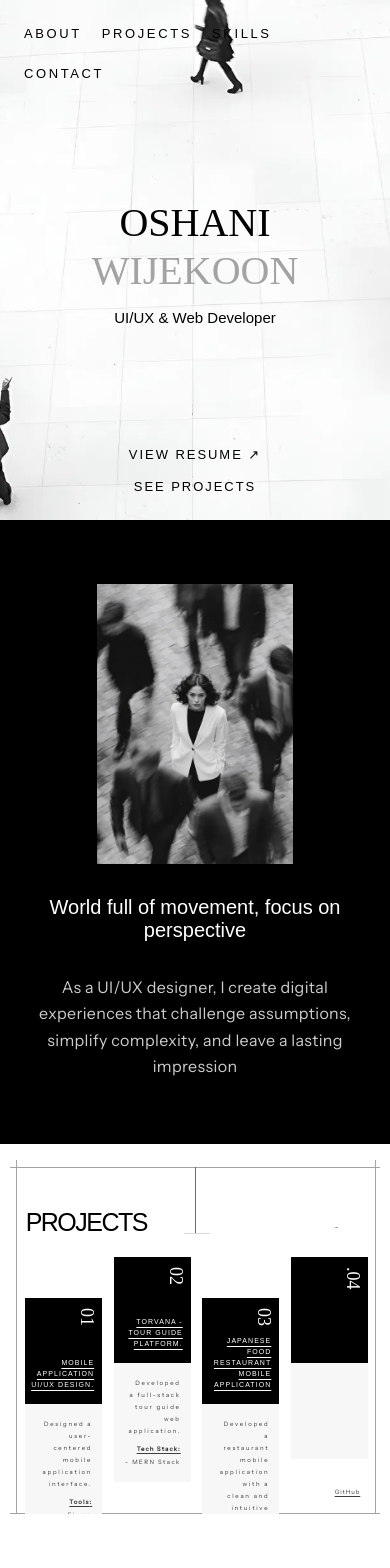
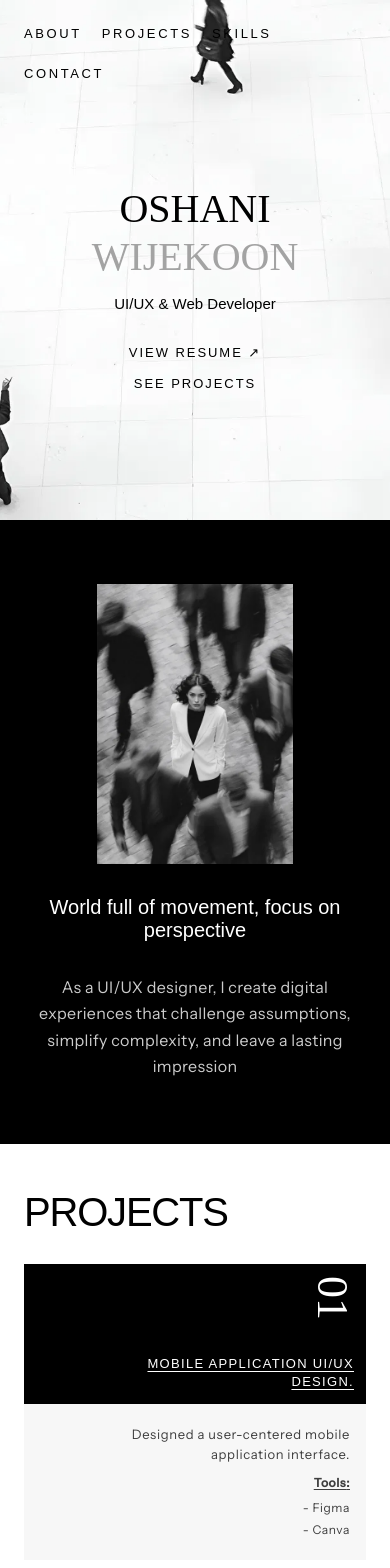
Before and after one commit to OshaniWijekoon/portfolio-fixed, a Next.js app: page / in a window 390 px wide. Shown: the top 1568 px of the page. Built offline with nearby package versions, Linux system fonts and the light colour scheme; a web font is replaced by a local one.

Commit message:
Fix mobile hero spacing and image crop

```diff
--- a/components/Hero.tsx
+++ b/components/Hero.tsx
@@ -26,11 +26,10 @@ const bottomLinks = [
  * Sizing uses the same fluid clamp() approach as the rest of the site,
  * scaled off a 1512px design reference (vw = value / 1512 * 100).
  *
- * Mobile: the 900/500 aspect ratio is too wide/short on narrow screens
- * (crops the photo and squeezes the name), so below `sm` it switches to a
- * taller 3/4 ratio and the bottom links stack instead of sitting inline.
- * Desktop (`sm:` and up) is untouched — every class active at `sm:` and
- * above resolves to exactly what the original markup had.
+ * Mobile: name + subtitle + links are grouped and centered as a single
+ * unit (`sm:contents` makes the grouping wrapper disappear at `sm:` and
+ * up, so desktop falls back to the exact original 3-part flex layout —
+ * nav / flex-1 name block / bottom links).
  */
 export default function Hero() {
   return (
@@ -45,7 +44,7 @@ export default function Hero() {
           alt=""
           fill
           priority
-          className="object-cover object-center"
+          className="object-cover object-top sm:object-center"
           sizes="100vw"
         />
       </div>
@@ -76,8 +75,16 @@ export default function Hero() {
         })}
       </nav>
 
+      {/*
+        Mobile grouping wrapper: centers name+subtitle+links together
+        as one block. `sm:contents` removes this element from the box
+        model at sm+, so its two children become direct flex children
+        of <section> again — restoring the original desktop layout
+        exactly (name block flex-1, links pinned at bottom).
+      */}
+      <div className="flex flex-1 flex-col items-center justify-center gap-y-[clamp(24px,7vw,56px)] sm:contents">
         {/* Centered name block */}
-      <div className="relative z-20 flex flex-1 flex-col items-center justify-center px-6 text-center">
+        <div className="relative z-20 flex flex-col items-center justify-center px-6 text-center sm:flex-1">
           <motion.h1
             variants={scaleIn}
             initial="hidden"
@@ -127,6 +134,7 @@ export default function Hero() {
             );
           })}
         </div>
+      </div>
     </section>
   );
 }
--- a/components/Projects.tsx
+++ b/components/Projects.tsx
@@ -53,6 +53,11 @@ const projects: Project[] = [
 //
 // Motion: each card fades/rises in with a staggered delay based on its
 // index, using the same shared timing as every other section.
+//
+// Mobile: the desktop layout below is absolutely-positioned 4-up grid that
+// only works down to a certain width. Below `sm` it's replaced entirely by
+// a simple full-width stacked list (MobileProjectCard) with fixed, legible
+// font sizes instead of the vw-scaled desktop values.
 
 function ProjectCard(props: { project: Project; index: number }) {
   const project = props.project;
@@ -69,7 +74,7 @@ function ProjectCard(props: { project: Project; index: number }) {
       <div className="relative h-[clamp(106px,12.56vw,300px)] bg-black">
         <span
           aria-hidden="true"
-          className="absolute right-[clamp(6px,0.66vw,16px)] top-[clamp(10px,0.99vw,24px)] z-10 text-[clamp(18px,2.05vw,49px)] leading-none text-white [writing-mode:vertical-rl]"
+          className="absolute right-[clamp(6px,0.66vw,16px)] top-[clamp(10px,0.99vw,24px)] z-10 text-[clamp(26px,2.6vw,62px)] leading-none text-white [writing-mode:vertical-rl]"
           style={{ fontFamily: '"Times New Roman", serif' }}
         >
           {project.number}
@@ -109,9 +114,98 @@ function ProjectCard(props: { project: Project; index: number }) {
   );
 }
 
+function MobileProjectCard(props: { project: Project; index: number }) {
+  const project = props.project;
+
+  return (
+    <motion.article
+      className="w-full"
+      initial="hidden"
+      whileInView="show"
+      viewport={viewport}
+      variants={fadeUp}
+      transition={revealTransition(staggerDelay(props.index, 0.1))}
+    >
+      <div className="relative flex h-[140px] items-start justify-end bg-black p-3">
+        <span
+          aria-hidden="true"
+          className="text-[44px] leading-none text-white [writing-mode:vertical-rl]"
+          style={{ fontFamily: '"Times New Roman", serif' }}
+        >
+          {project.number}
+        </span>
+        {project.title ? (
+          <a
+            href="#"
+            className="absolute bottom-3 right-3 max-w-[80%] text-right font-body text-[13px] uppercase leading-[1.4] tracking-[0.1em] text-white underline decoration-[0.5px] underline-offset-[3px]"
+          >
+            {project.title}
+          </a>
+        ) : null}
+      </div>
+
+      <div className="bg-[#f7f7f7] px-4 py-5 text-right">
+        {project.description ? (
+          <p className="ml-auto max-w-[92%] font-sans text-[13px] leading-[1.6] tracking-[0.05em] text-[#3e3e3e]">
+            {project.description}
+          </p>
+        ) : null}
+
+        {project.techItems && project.techItems.length > 0 ? (
+          <div className="mt-3">
+            <p className="font-sans text-[12px] font-bold leading-none tracking-[0.05em] text-[#3e3e3e] underline decoration-[0.5px] underline-offset-[2px]">
+              {project.techLabel}:
+            </p>
+            <ul className="mt-2 font-sans text-[12px] leading-[1.8] tracking-[0.05em] text-[#3e3e3e]">
+              {project.techItems.map(function (item) {
+                return <li key={item}>- {item}</li>;
+              })}
+            </ul>
+          </div>
+        ) : null}
+      </div>
+    </motion.article>
+  );
+}
+
 export default function Projects() {
   return (
-    <section id="projects" className="w-full overflow-hidden bg-white px-0 py-4 sm:py-6">
+    <section id="projects" className="w-full overflow-hidden bg-white">
+      {/* ===================== MOBILE ===================== */}
+      <div className="flex flex-col gap-8 px-6 py-12 sm:hidden">
+        <motion.h2
+          className="font-display text-[40px] uppercase leading-none tracking-[-0.03em] text-black"
+          initial={{ opacity: 0, y: -20 }}
+          whileInView={{ opacity: 1, y: 0 }}
+          viewport={viewport}
+          transition={revealTransition()}
+        >
+          Projects
+        </motion.h2>
+
+        {projects.map(function (project, index) {
+          return (
+            <MobileProjectCard key={project.number} project={project} index={index} />
+          );
+        })}
+
+        <motion.a
+          href="https://github.com/"
+          target="_blank"
+          rel="noopener noreferrer"
+          className="self-end font-sans text-[13px] tracking-[0.1em] text-[#3e3e3e] underline decoration-[0.5px] underline-offset-[2px]"
+          initial="hidden"
+          whileInView="show"
+          viewport={viewport}
+          variants={fadeUp}
+          transition={revealTransition(0.4)}
+        >
+          GitHub
+        </motion.a>
+      </div>
+
+      {/* ===================== DESKTOP ===================== */}
+      <div className="hidden px-0 py-4 sm:block sm:py-6">
         <div className="mx-auto w-full px-[2.6vw]">
           <div className="relative mx-auto aspect-[596/354] w-full max-w-[3000px] min-h-[354px] overflow-hidden bg-white">
             <span
@@ -177,6 +271,7 @@ export default function Projects() {
             </motion.a>
           </div>
         </div>
+      </div>
     </section>
   );
 }
```
Lines whose indentation alone changed are shown as unchanged.
